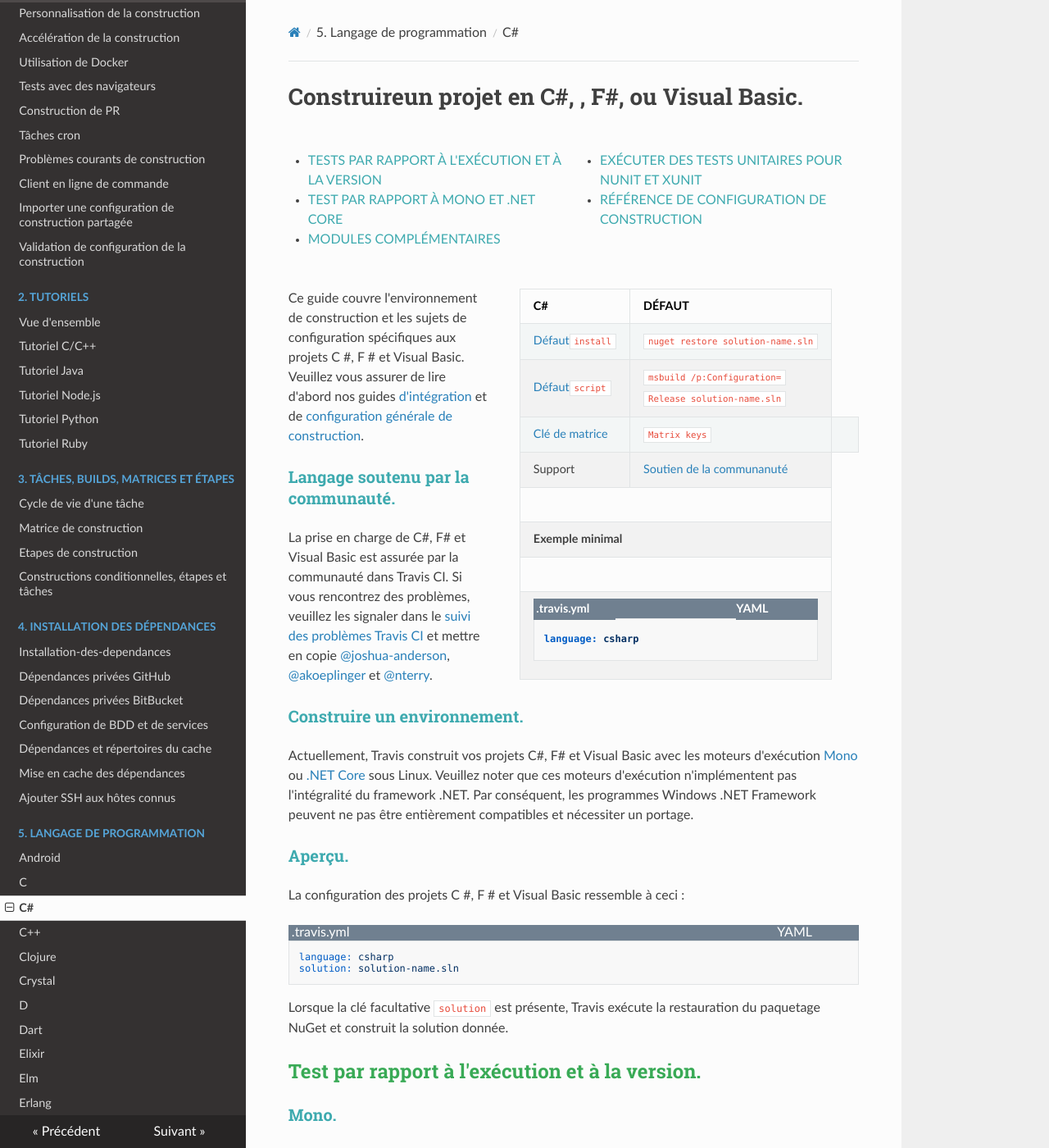
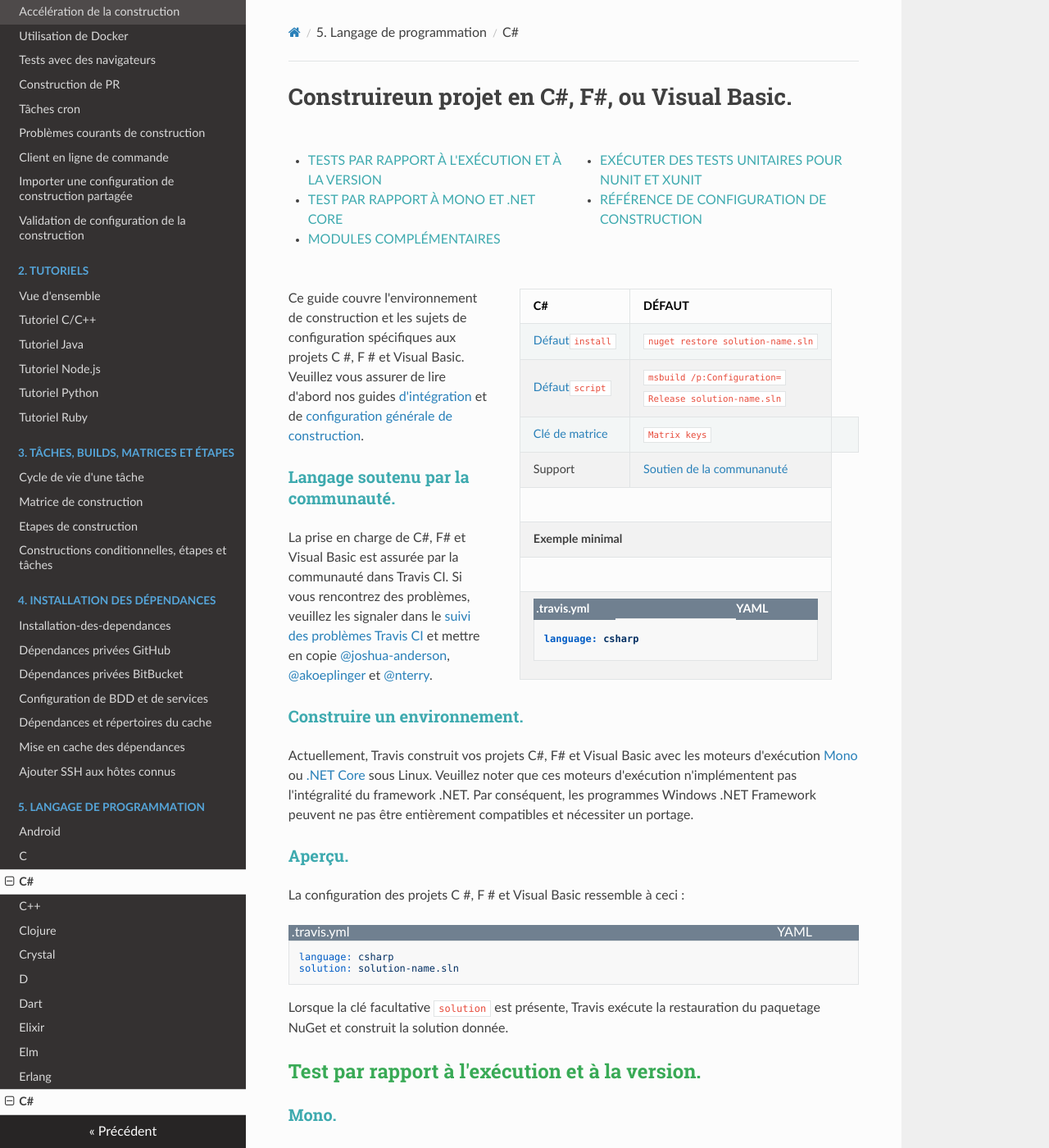
Before and after one commit to stallaf/traduction-en-francais-de-la-documentation-de-TRAVIS-CI, an MkDocs documentation site: the page built from docs/construire-un-projet-en-c#.md, in a window 1280 px wide and 1400 px high. Shown: the whole window at 82% size. Built offline with MkDocs 1.6.1, drawn with Linux system fonts in a browser that asks for light colours; nearby versions of some CDN libraries; a script that is not in the unit is left out.

Commit message:
Modification typo fichier construire-un-projet-en-c.md Rédaction fichier construire-un-projet-erlang.md Création fichier construire-un-projet-minimal.md Ajout d'une régle à base.css Ajout d'une ligne au menu de mkdocs.yml

```diff
--- a/docs/construire-un-projet-en-c#.md
+++ b/docs/construire-un-projet-en-c#.md
@@ -1,4 +1,4 @@
-# Construireun projet en C#, , F#, ou Visual Basic.
+# Construireun projet en C#, F#, ou Visual Basic.
 
 <p>
 <div class="tdm">
--- a/docs/css/base.css
+++ b/docs/css/base.css
@@ -78,6 +78,20 @@
  }
 .fa-flag:before {
   content:"\f11d";
+}
+.fltrow {
+  height:1em;
+  background-color:#eaeaea;
+}
+.fltrow td {
+  border-bottom:1px solid #ccc !important;
+  border-top:1px solid #f4f4f4;
+  border-left:1px solid #ccc;
+  border-right:1px solid #f4f4f4;
+  padding:.2em !important;
+}
+.fltrow td:last-child {
+  border-right:1px solid #ccc
 }
 h2 {
   color: #39aa56;
@@ -173,6 +187,43 @@ z-index: auto;
   height: auto;
   padding-left: 5%;
 }
+.tableau-erlang {
+  font-family:inherit;
+  border-spacing:0;
+  border:0;
+}
+.tableau-erlang th {
+  height:35px;
+  margin:0;
+  background-color:#eaeaea;
+  border-bottom:1px solid #ccc;
+  border-top:1px solid #f4f4f4;
+  border-left:1px solid #ccc;
+  border-right:1px solid #f4f4f4;
+  padding:.1em .7em;
+  color:#333;
+}
+.tableau-erlang th:last-child {
+  border-right:1px solid #ccc
+}
+.tableau-erlang td {
+  margin:0;
+  padding:.5em .7em;
+  border-bottom:1px solid #c6c6c6;
+  text-overflow:ellipsis
+}
+.tableau-erlang.resp {
+  display:block;
+  overflow-x:auto;
+  overflow-y:hidden;
+}
+.tableau-erlang.resp .sort-arrow {
+  position:initial
+}
+.tableau-erlang.sticky th {
+  position:sticky;
+  top:-1px
+}
 tfoot th {
   text-align: left;
 }
--- a/mkdocs.yml
+++ b/mkdocs.yml
@@ -72,6 +72,7 @@ nav:
     - Elixir: construire-un-projet-elixir.md
     - Elm: construire-un-projet-elm.md
     - Erlang: construire-un-projet-erlang.md
+    - F#: construire-un-projet-en-c#.md
 
 
 not_in_nav: |
```
Also changed, not shown: docs/construire-un-projet-erlang.md (added, +176 -0 lines), docs/construire-un-projet-minimal.md (added, +1 -0 lines).
